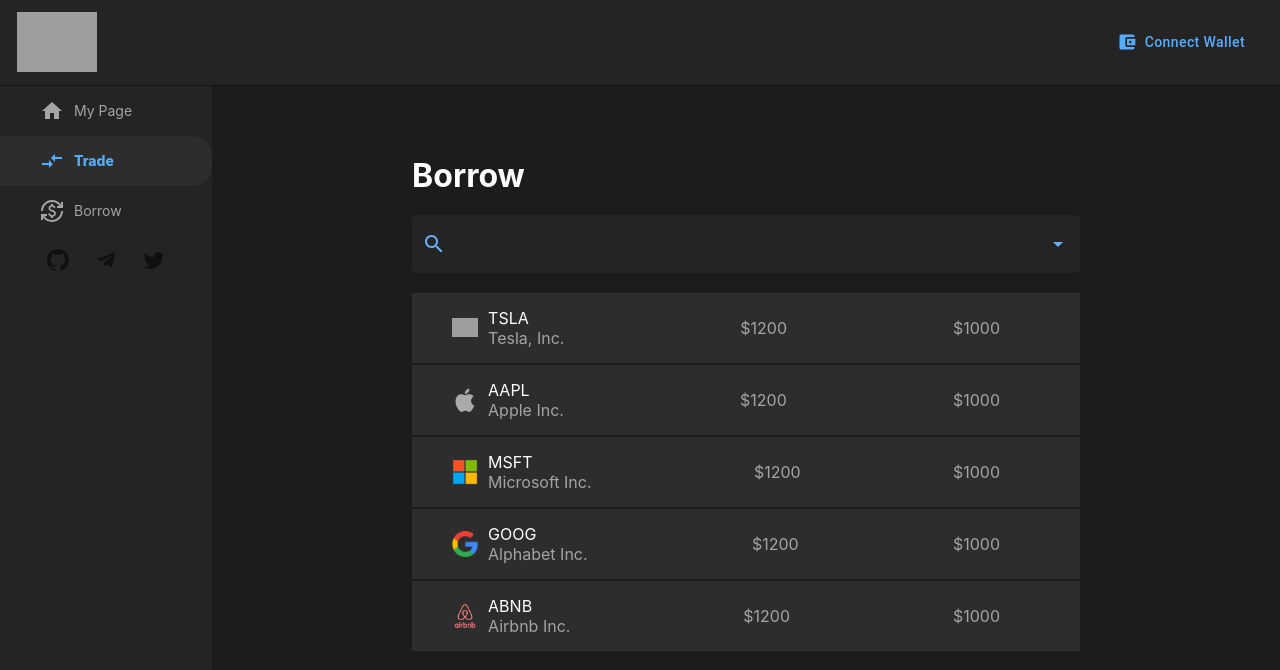
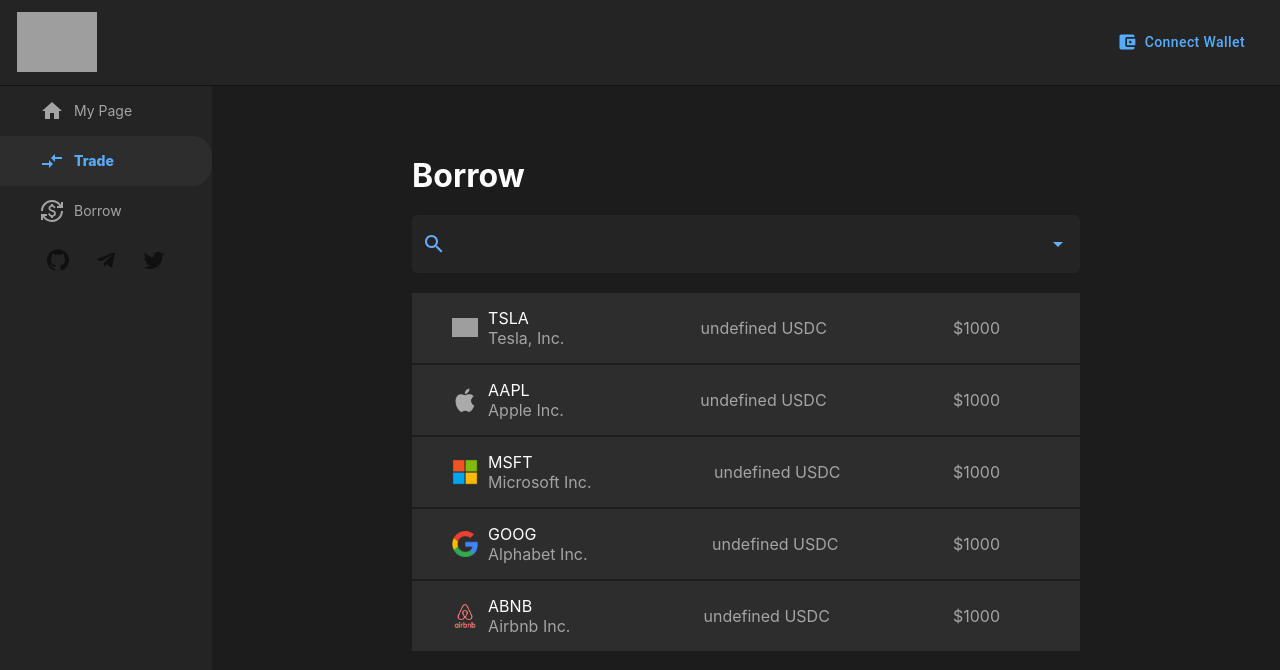
Before and after one commit to Everest-Option-Exchange-Team/app, a React (Create React App) app: page /borrow in a window 1280 px wide. Shown: the top 670 px of the page. Built offline with nearby package versions, Linux system fonts and the light colour scheme; grey boxes are pictures that could not be loaded.

Commit message:
show prices from global redux state

```diff
--- a/src/app/store.js
+++ b/src/app/store.js
@@ -1,10 +1,12 @@
 import { configureStore } from '@reduxjs/toolkit';
 import userReducer from '../features/userSlice';
 import fundCollateralReducer from '../features/fundCollateralSlice';
+import pricesReducer from '../features/pricesSlice';
 
 export const store = configureStore({
   reducer: {
     user: userReducer,
-    fundCollateral: fundCollateralReducer
+    fundCollateral: fundCollateralReducer,
+    prices: pricesReducer
   },
 });
--- /dev/null
+++ b/src/features/pricesSlice.js
@@ -0,0 +1,40 @@
+import { createSlice } from '@reduxjs/toolkit';
+
+const initialState = {
+  tsla: 100,
+  msft: 100,
+  aapl: 100,
+  goog: 100,
+  abnb: 100
+};
+
+
+export const userSlice = createSlice({
+  name: "prices",
+  initialState,
+  reducers: {
+    setTSLAPrice: (state, action) => {
+      state.tsla = action.payload;
+    },
+    setMSFTPrice: (state, action) => {
+        state.msft = action.payload;
+    },
+    setAAPLPrice: (state, action) => {
+        state.aapl = action.payload;
+    },
+    setGOOGPrice: (state, action) => {
+        state.goog = action.payload;
+    },
+    setABNBPrice: (state, action) => {
+        state.abnb = action.payload;
+    },
+
+
+  },
+});
+
+export const { setTSLAPrice, setMSFTPrice, setAAPLPrice, setGOOGPrice, setABNBPrice } = userSlice.actions;
+
+export const selectAddress = (state) => state.address;
+
+export default userSlice.reducer;
--- a/src/pages/MyPage/MyPage.js
+++ b/src/pages/MyPage/MyPage.js
@@ -132,14 +132,14 @@
             Deposit
           </Button>
           <Button
-          className="myPage__button2">
+          className="myPage__button2"
             onClick={
               () => {
                 withdraw();
                 setAmountWithdraw(0);
                 setLoadingWithdraw(true);
               }
-            }
+            }>
             Withdraw
             </Button>
         </div>
--- a/src/pages/Trade/TradeList.js
+++ b/src/pages/Trade/TradeList.js
@@ -3,6 +3,7 @@
 import ArrowDropDownIcon from '@mui/icons-material/ArrowDropDown';
 import TradeOption from "./TradeOption.js";
 import "./TradeList.css";
+import prices from "../../features/pricesSlice";
 
 import TSLA from "../../ressources/TSLA.png";
 import ABNB from "../../ressources/ABNB.png";
@@ -20,11 +21,11 @@
          </div>
 
         <div className="tradeList__tradeOptions">
-            <TradeOption logo={TSLA} tickerSymbol="TSLA" name="Tesla, Inc." poolPrice="$1200" oraclePrice="$1000"/>
-            <TradeOption logo={AAPL} tickerSymbol="AAPL" name="Apple Inc." poolPrice="$1200" oraclePrice="$1000"/>
-            <TradeOption logo={MSFT} tickerSymbol="MSFT" name="Microsoft Inc." poolPrice="$1200" oraclePrice="$1000"/>
-            <TradeOption logo={GOOG} tickerSymbol="GOOG" name="Alphabet Inc." poolPrice="$1200" oraclePrice="$1000"/>
-            <TradeOption logo={ABNB} tickerSymbol="ABNB" name="Airbnb Inc." poolPrice="$1200" oraclePrice="$1000"/>
+            <TradeOption logo={TSLA} tickerSymbol="TSLA" name="Tesla, Inc." poolPrice={prices.tsla + " USDC"} oraclePrice="$1000"/>
+            <TradeOption logo={AAPL} tickerSymbol="AAPL" name="Apple Inc." poolPrice={prices.msft + " USDC"} oraclePrice="$1000"/>
+            <TradeOption logo={MSFT} tickerSymbol="MSFT" name="Microsoft Inc." poolPrice={prices.aapl + " USDC"} oraclePrice="$1000"/>
+            <TradeOption logo={GOOG} tickerSymbol="GOOG" name="Alphabet Inc." poolPrice={prices.goog + " USDC"} oraclePrice="$1000"/>
+            <TradeOption logo={ABNB} tickerSymbol="ABNB" name="Airbnb Inc." poolPrice={prices.abnb + " USDC"} oraclePrice="$1000"/>
          </div>
     </div>
   )
```
